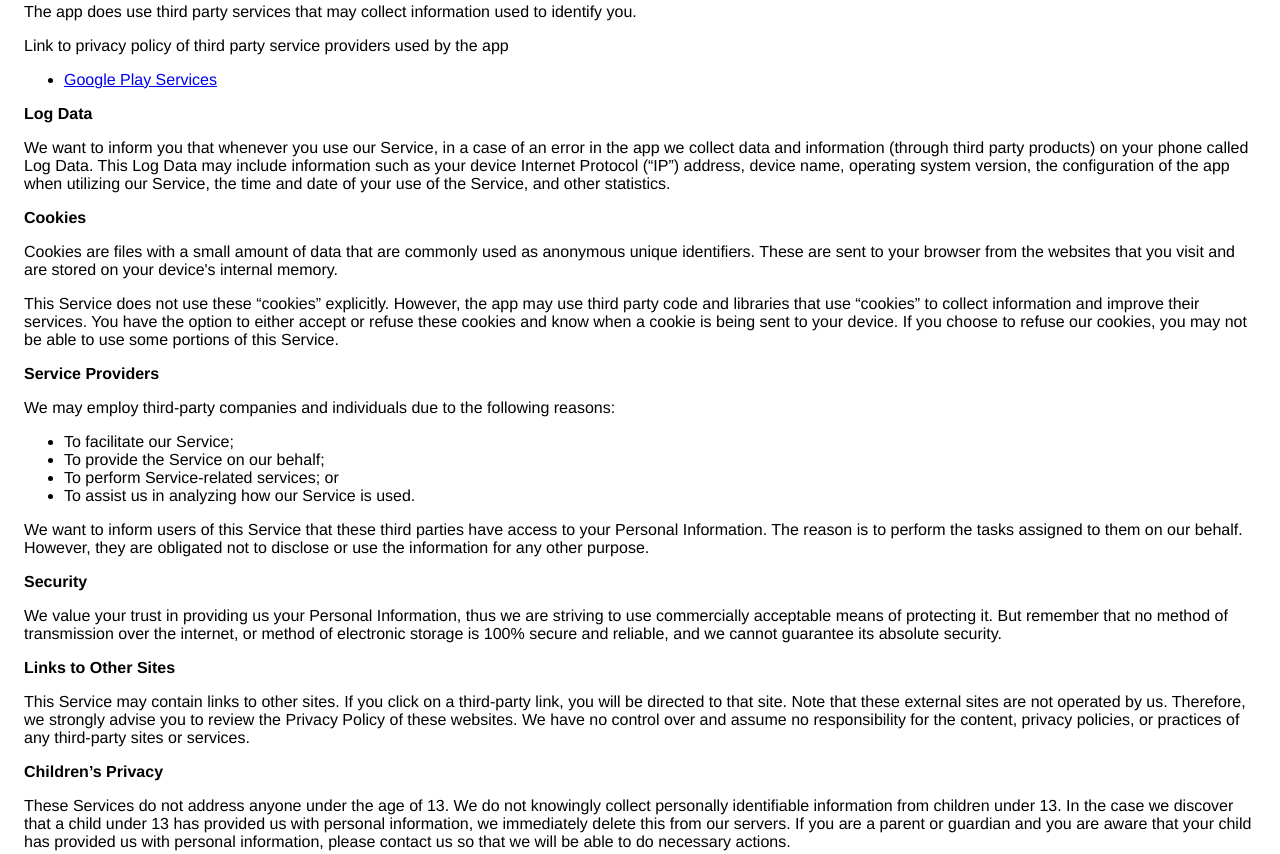
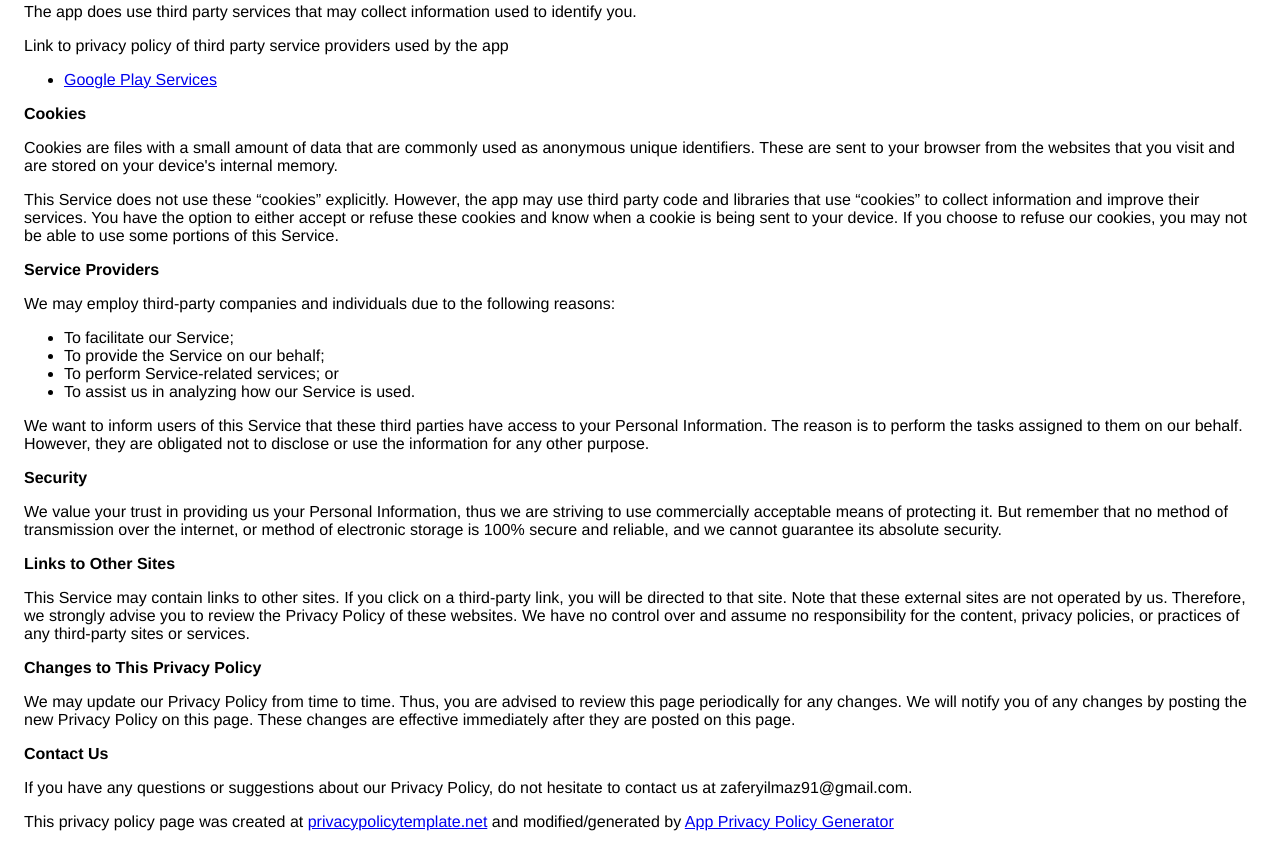
Before and after one commit to zyilmaz/zyilmaz.github.io, a plain HTML site: page index.html in a window 1280 px wide. Shown: the part 329-1183 px from the top of the page. Drawn offline with Linux system fonts and the light colour scheme.

Commit message:
policy is changed.

```diff
--- a/index.html
+++ b/index.html
@@ -42,17 +42,7 @@
                   </p> <div><p>
                       Link to privacy policy of third party service providers
                       used by the app
-                    </p> <ul><li><a href="https://www.google.com/policies/privacy/" target="_blank">Google Play Services</a></li><!----><!----><!----><!----><!----><!----><!----><!----><!----><!----></ul></div> <p><strong>Log Data</strong></p> <p>
-                    We want to inform you that whenever
-                    you use our Service, in a case of an error in the
-                    app we collect data and information (through third
-                    party products) on your phone called Log Data. This Log Data
-                    may include information such as your device Internet
-                    Protocol (“IP”) address, device name, operating system
-                    version, the configuration of the app when utilizing
-                    our Service, the time and date of your use of the
-                    Service, and other statistics.
-                  </p> <p><strong>Cookies</strong></p> <p>
+                    </p> <ul><li><a href="https://www.google.com/policies/privacy/" target="_blank">Google Play Services</a></li><!----><!----><!----><!----><!----><!----><!----><!----><!----><!----></ul></div> <p><strong>Cookies</strong></p> <p>
                     Cookies are files with a small amount of data that are
                     commonly used as anonymous unique identifiers. These are
                     sent to your browser from the websites that you visit and
@@ -91,17 +81,6 @@
                     We have no control over and assume no
                     responsibility for the content, privacy policies, or
                     practices of any third-party sites or services.
-                  </p> <p><strong>Children’s Privacy</strong></p> <p>
-                    These Services do not address anyone under the age of 13.
-                    We do not knowingly collect personally
-                    identifiable information from children under 13. In the case
-                    we discover that a child under 13 has provided
-                    us with personal information,
-                    we immediately delete this from our servers. If you
-                    are a parent or guardian and you are aware that your child
-                    has provided us with personal information, please contact
-                    us so that we will be able to do
-                    necessary actions.
                   </p> <p><strong>Changes to This Privacy Policy</strong></p> <p>
                     We may update our Privacy Policy from
                     time to time. Thus, you are advised to review this page
```
